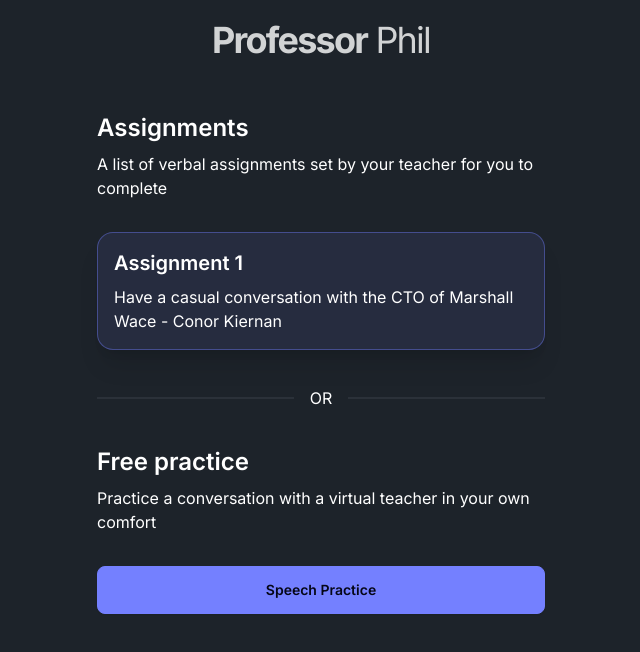
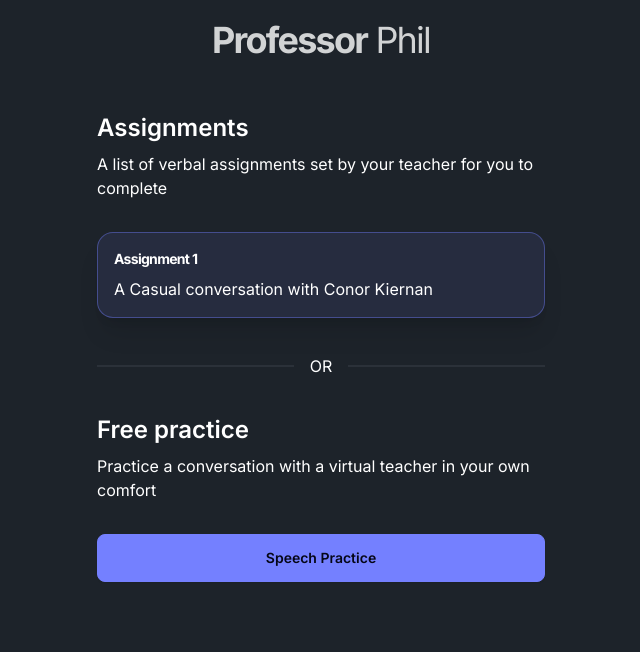
Before and after one commit to ahmedmahmud/ichack24, a Next.js app: page /student in a window 1280 px wide. Shown: the top 652 px of the page, without its empty margins (319-959 px from the left). Built offline with nearby package versions, Linux system fonts and the light colour scheme.

Commit message:
style: improve anim

```diff
--- a/app/student/page.js
+++ b/app/student/page.js
@@ -15,10 +15,10 @@ const StudentPage = () => {
         <p className='mb-8 mt-2 text-md'>
           A list of verbal assignments set by your teacher for you to complete
         </p>
-        <button className="card bg-primary/10 shadow-xl border border-primary/40 text-left">
+        <button className="card bg-primary/10 shadow-xl border border-primary/40 text-left hover:scale-105 transition-all">
           <div className="card-body p-4">
-            <h2 className="card-title">Assignment 1</h2>
-            <p>Have a casual conversation with the CTO of Marshall Wace - Conor Kiernan</p>
+            <h2 className="card-title text-sm font-bold tracking-tighter">Assignment 1</h2>
+            <p className='text-md tracking-tigher'>A Casual conversation with Conor Kiernan</p>
           </div>
         </button>
         <div className="divider mt-10 mb-10">OR</div>
@@ -27,17 +27,6 @@ const StudentPage = () => {
           Practice a conversation with a virtual teacher in your own comfort
         </p>
         <button className='btn btn-primary'>Speech Practice</button>
-        {/* <div className="bg-gray-800 p-8 rounded-md shadow-md text-center max-w-md w-full mx-auto">
-
-        <div className="join join-vertical">
-          <a href="/student/speech_practice" className="bg-blue-800 hover:bg-blue-900 text-white font-bold py-2 px-4 rounded-md w-full inline-block">
-            Speech Practice
-          </a>
-          <a href="/student/feedback" className="bg-blue-800 hover:bg-blue-900 text-white font-bold py-2 px-4 rounded-md w-full inline-block">
-            View Feedback
-          </a>
-        </div>
-      </div> */}
       </div>
     </div>
   );
```
